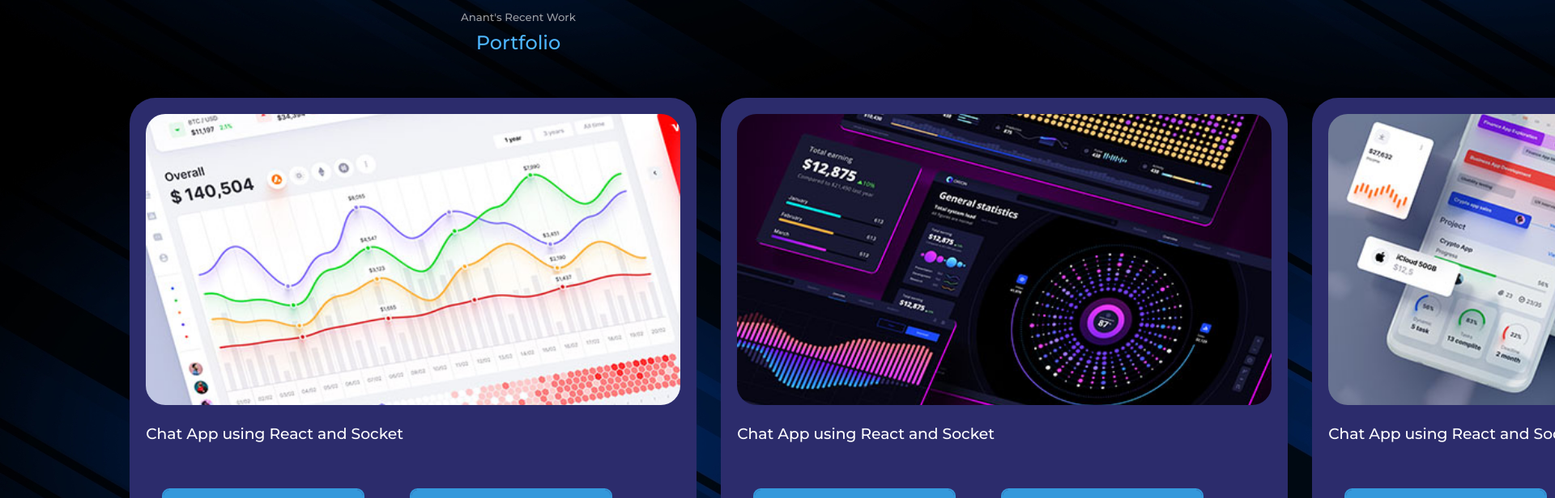
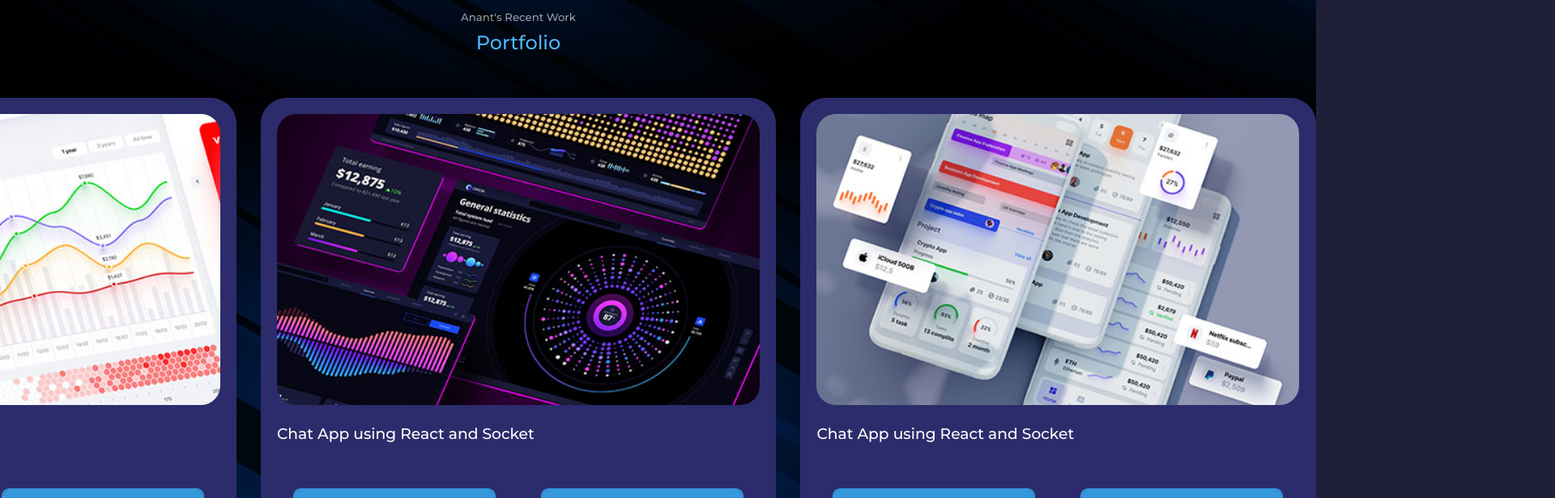
Before and after one commit to anantraghuvanshi/theanantraghuvanshi, a React (Create React App) app in the folder anant-portfolio/: page / in a window 1280 px wide. Shown: the part 2420-3036 px from the top of the page at 81% size, 1920 px wide, since content can reach past the window. Built offline with nearby package versions, Linux system fonts and the light colour scheme.

Commit message:
portfolio.css update

```diff
--- a/anant-portfolio/src/components/portfolio/portfolio.css
+++ b/anant-portfolio/src/components/portfolio/portfolio.css
@@ -1,8 +1,8 @@
-.portfolio__container{
+.container.portfolio__container{
+    width: 75%;
     display: grid;
-    grid: 700px 700px / repeat(3, 700px);
-    grid-template-columns: 3;
-    justify-content:safe center;
+    grid-template-columns: repeat(3, 1fr);
+    justify-content: center;
     gap: 30px;
 }
 
```
